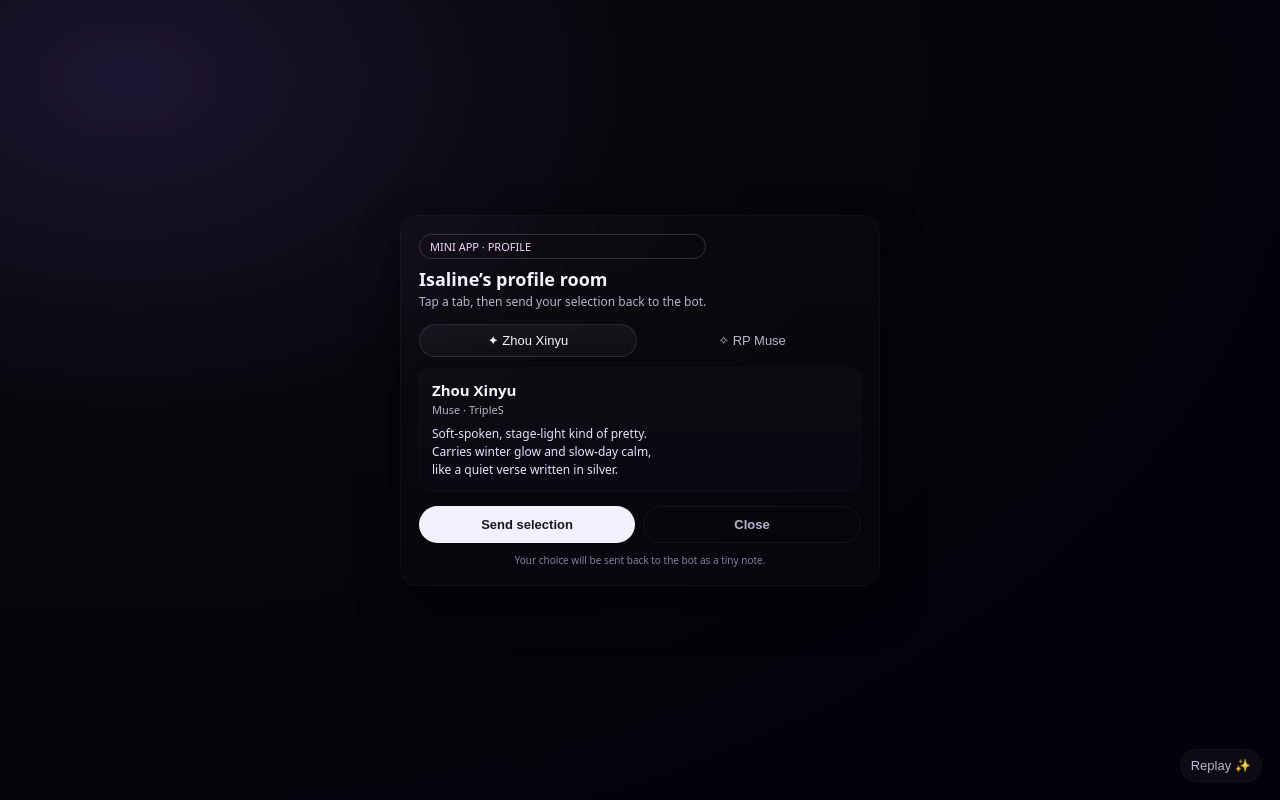
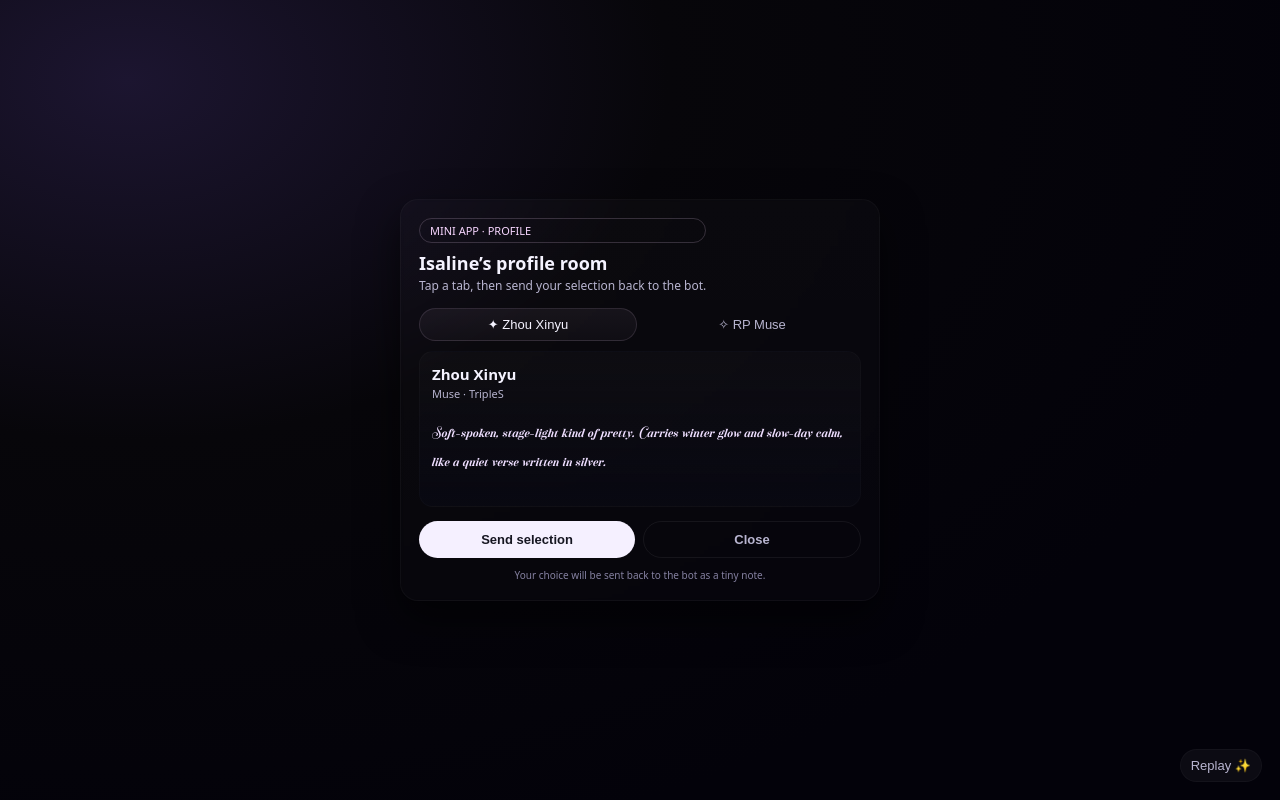
Before and after one commit to aintgely/Auroreine-miniapp, a plain HTML site: page index.html in a window 1280 px wide. Drawn offline with Linux system fonts and the light colour scheme.

Commit message:
Update index.html

```diff
--- a/index.html
+++ b/index.html
@@ -54,8 +54,12 @@
   .profile{border-radius:14px;padding:12px;background:linear-gradient(180deg, rgba(255,255,255,0.02), rgba(9,9,18,0.95));border:1px solid rgba(255,255,255,0.02);margin-bottom:14px}
   .profile h2{margin:0 0 2px;font-size:15px;font-weight:600}
   .profile small{display:block;font-size:11px;color:var(--soft);margin-bottom:8px}
-  .profile p{margin:0;font-size:12px;line-height:1.5;color:#e6e3ff;white-space:pre-line}
-
+.profile p {
+  font-family: 'SwirlyCanalope', serif;
+  font-size: 18px;
+  color: #eedeff;
+  line-height: 1.6;
+}
   .btn-row{display:flex;gap:8px}
   button.primary, button.ghost{flex:1;border-radius:999px;padding:10px 12px;font-size:13px;font-weight:600;border:none;cursor:pointer;display:flex;align-items:center;justify-content:center;gap:6px}
   button.primary{background:#f5f0ff;color:#161622}
```
